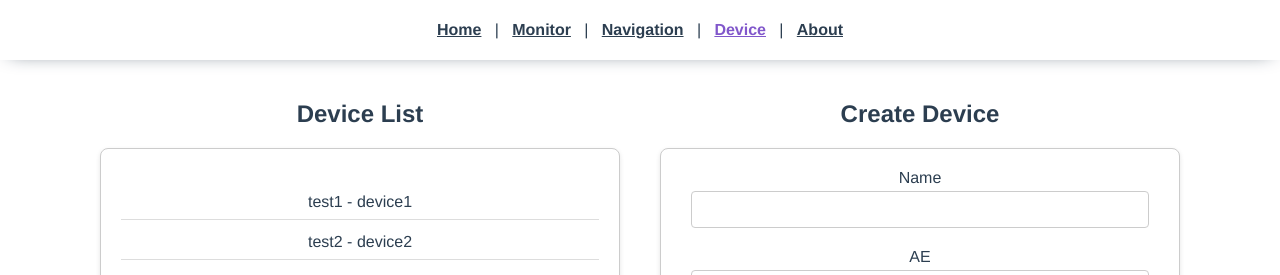
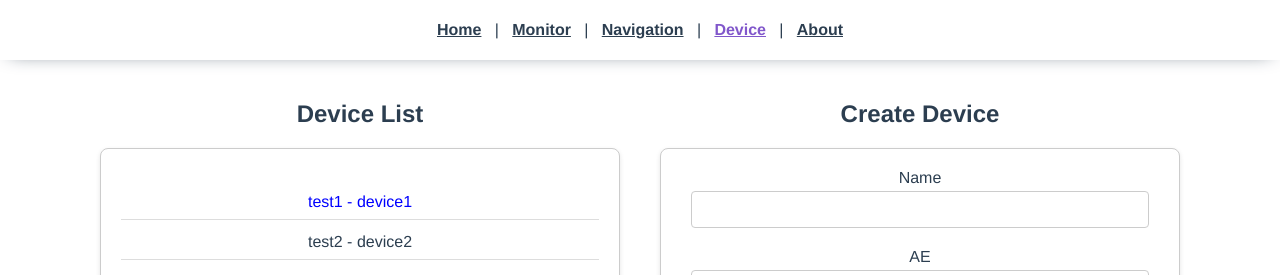
Before and after one commit to LanternOfDusk/Visualization-Server, a Vue app in the folder lanternofdusk/: page /device in a window 1280 px wide. In both pictures the pointer is over the item 360 px from the left and 202 px from the top of the page. Shown: the top 275 px of the page. Built offline with nearby package versions, Linux system fonts and the light colour scheme.

Commit message:
단말기 목록 색깔

```diff
--- a/lanternofdusk/src/components/DevicePage.vue
+++ b/lanternofdusk/src/components/DevicePage.vue
@@ -162,4 +162,7 @@ input[type="text"] {
 .cancel-btn:hover {
   background-color: #ffb300;
 }
+.device-item:hover {
+  color: blue; /* 변경하고자 하는 글자 색상으로 설정 */
+}
 </style>
```
